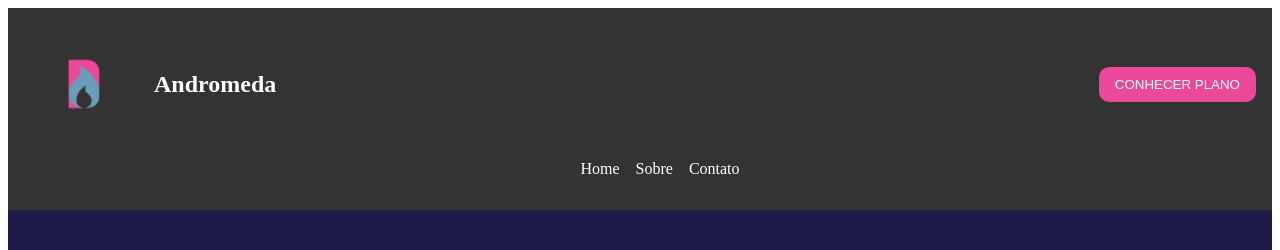
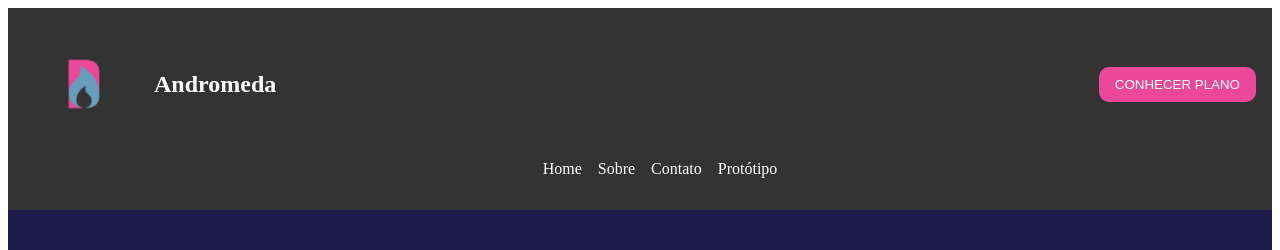
Before and after one commit to caiorr1/ReponsiveWeb-NewProject, a Next.js app: page / in a window 1280 px wide. Shown: the top 250 px of the page. Built offline with nearby package versions, Linux system fonts and the light colour scheme.

Commit message:
feat: adicionando page prototipo

```diff
--- a/src/app/components/Button/styled.js
+++ b/src/app/components/Button/styled.js
@@ -13,5 +13,4 @@ const CustomButton = styled.button`
   cursor: pointer;
 `;
 
-
 export default CustomButton;
--- a/src/app/components/Header/header.js
+++ b/src/app/components/Header/header.js
@@ -14,6 +14,7 @@ export default function CabecalhoPadrao() {
           <li>Home</li>
           <li>Sobre</li>
           <li>Contato</li>
+          <li>Protótipo</li>
         </ul>
       </Navigation>
     </HeaderWrapper>
```
Also changed, not shown: src/app/prototipo.js (added).
